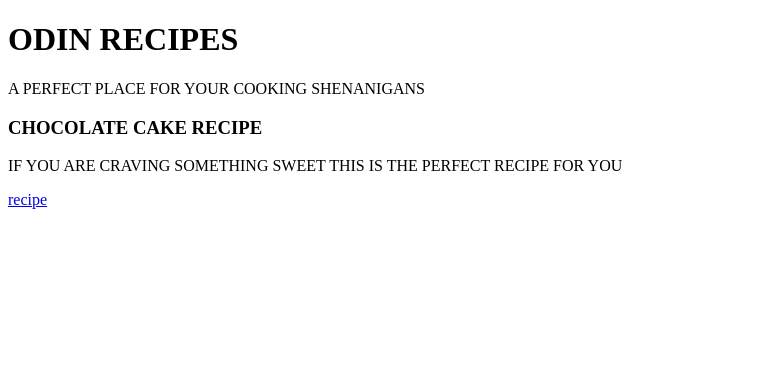
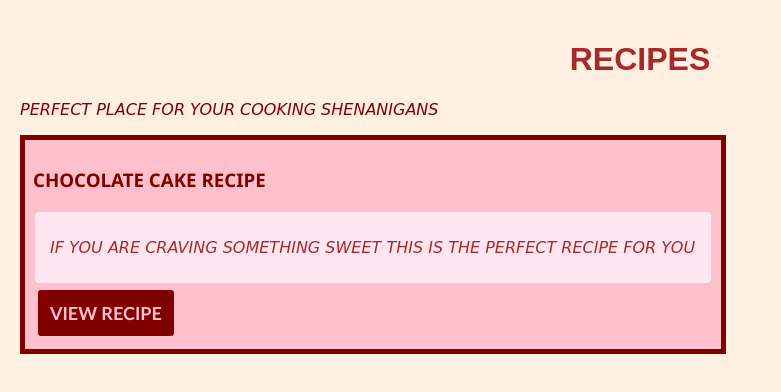
Before and after one commit to umaryamm/odin-recipes, a plain HTML site: page index.html in a window 1280 px wide. Shown: the whole page, without its empty margins (0-781 px from the left). Drawn offline with Linux system fonts and the light colour scheme.

Commit message:
added style

```diff
--- a/index.html
+++ b/index.html
@@ -3,12 +3,87 @@
     <head>
         <meta charset="utf-8">
         <title>Recipe Book</title>
+        <link href="https://fonts.googleapis.com/css2?family=Merriweather:wght@400;700&family=Roboto&display=swap" rel="stylesheet">
+
+        <style>
+            .container{
+                height: 8px;
+                width: auto;
+                border: 24px;
+                padding: 12px;
+
+            }
+            h1{
+                font-family: fantasy;
+                color:brown;
+                text-align: center;
+             }
+             p{
+                font-family: cursive;
+                color: maroon;
+                font-weight: 500;
+                 border: 20px;
+             }
+             h3{
+               font-family: 'Segoe UI';
+               color:maroon;
+               font-weight: 25px;
+
+             }
+             body{
+                background-color: #fff0e1;
+                }
+
+
+
+.btn{
+    background-color: maroon;
+    padding: 12px ;
+    font-size: 18px;
+    border: 5px solid pink;
+    border-radius:8px;
+    color:pink;
+    font-family: 'Trebuchet MS';
+    font-weight: bold;
+    cursor: pointer;
+    transition: background 0.3s;
+}
+.recipe{
+    background-color:pink;
+    border: 5px solid maroon;
+    padding:8px;
+    color:pink;
+    width: 680px;
+}
+.color{
+    color :brown;
+}
+.btn:hover{
+     background-color: hotpink;
+     color:pink;
+}
+.inner{
+                  background-color: #ffe6f0;
+  border: 2px solid #f5c2d7;
+  border-radius: 6px;
+  padding: 10px 15px;
+  margin-top: 10px;
+}
+
+    </style>
     </head>
     <body>
-        <h1>ODIN RECIPES</h1>
-        <P>A PERFECT PLACE FOR YOUR COOKING SHENANIGANS</P>
+        <div class="container">
+        <h1>RECIPES</h1>
+        <P><em> PERFECT PLACE FOR YOUR COOKING SHENANIGANS</em> </P>
+        <div class="recipe">
         <H3>CHOCOLATE CAKE RECIPE</H3>
-        <P>IF YOU ARE CRAVING SOMETHING SWEET THIS IS THE PERFECT RECIPE FOR YOU</P>
-        <a href="recipes/cake.html">recipe</a>
+        <div class="inner">
+        <P class="color"><em>IF YOU ARE CRAVING SOMETHING SWEET THIS IS THE PERFECT RECIPE FOR YOU</em></P>
+        </div>
+        <a href="recipes/cake.html"><button class="btn" >VIEW RECIPE</button></a>
+
+        </div>
+        </div>
     </body>
 </html>
```
